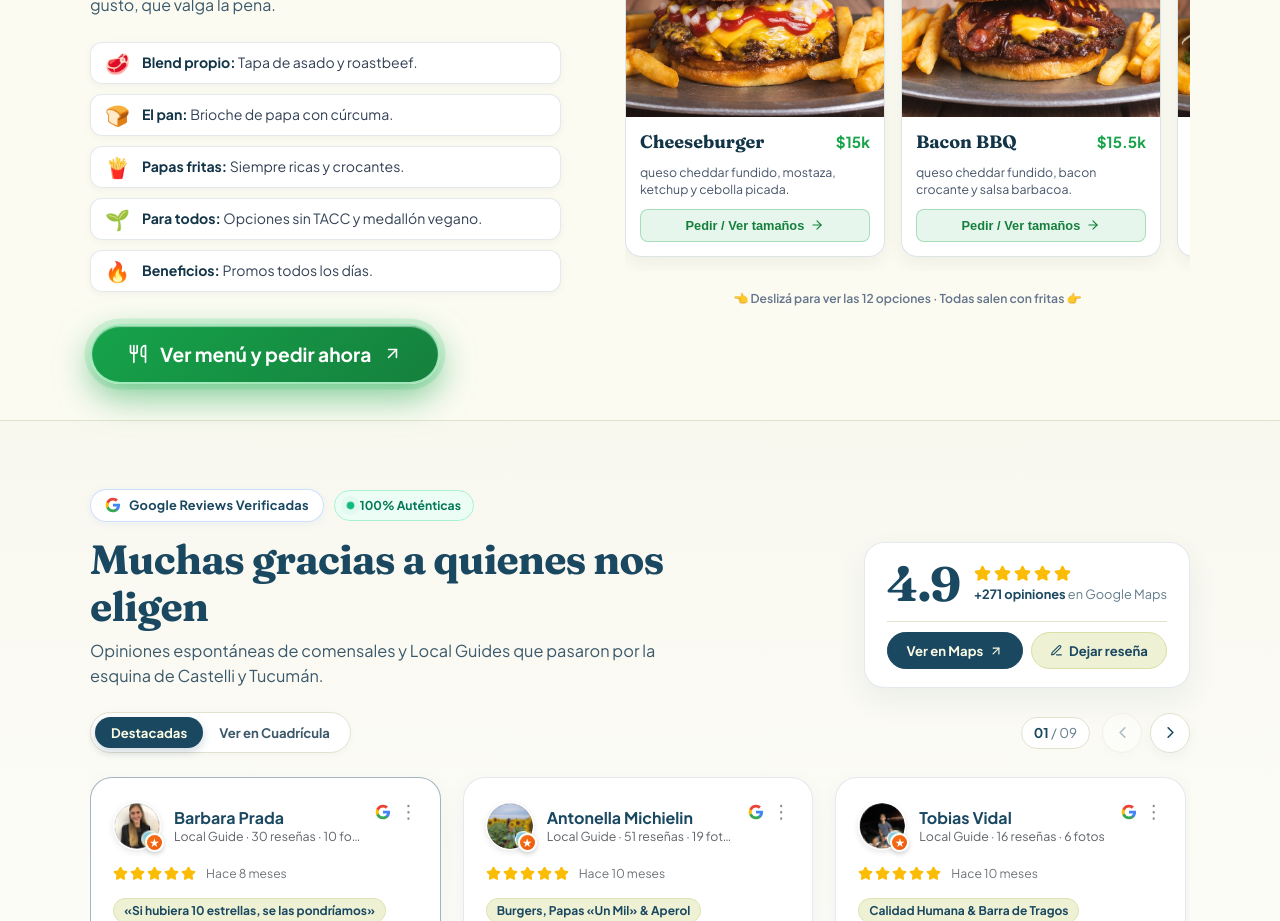
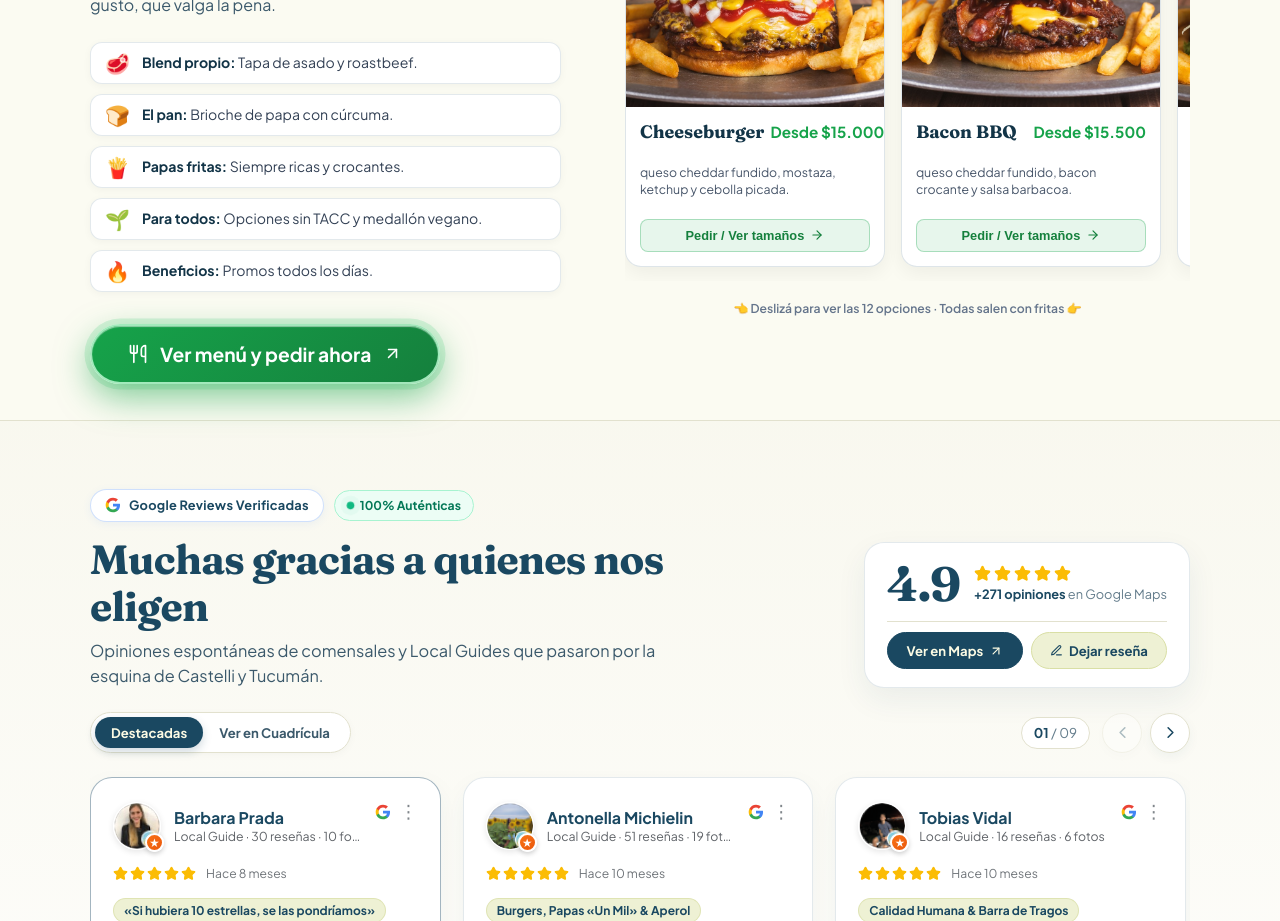
Before and after one commit to boiscantina/bois-cantina, a React (Vite) app: page / in a window 1280 px wide. Shown: the part 1080-2001 px from the top of the page. Built offline with nearby package versions, Linux system fonts and the light colour scheme.

Commit message:
style: mostrar precios completos con ceros y separador de miles en lugar de k

```diff
--- a/src/App.jsx
+++ b/src/App.jsx
@@ -366,7 +366,7 @@ export default function App() {
                             <div className="carousel-card-head">
                               <h3 className="carousel-card-title">{burger.name}</h3>
                               <span className="carousel-card-price">
-                                ${(basePrice / 1000).toFixed(basePrice % 1000 === 0 ? 0 : 1)}k
+                                Desde ${basePrice.toLocaleString('es-AR')}
                               </span>
                             </div>
                             <p className="carousel-card-desc">
--- a/src/BurgerMenuDrawer.jsx
+++ b/src/BurgerMenuDrawer.jsx
@@ -280,7 +280,7 @@ export default function BurgerMenuDrawer({
                                 {sizeKey.charAt(0).toUpperCase() + sizeKey.slice(1)}
                               </span>
                               <span className="size-price">
-                                ${(sizePrice / 1000).toFixed(sizePrice % 1000 === 0 ? 0 : 1)}k
+                                ${sizePrice.toLocaleString('es-AR')}
                               </span>
                             </button>
                           );
```
